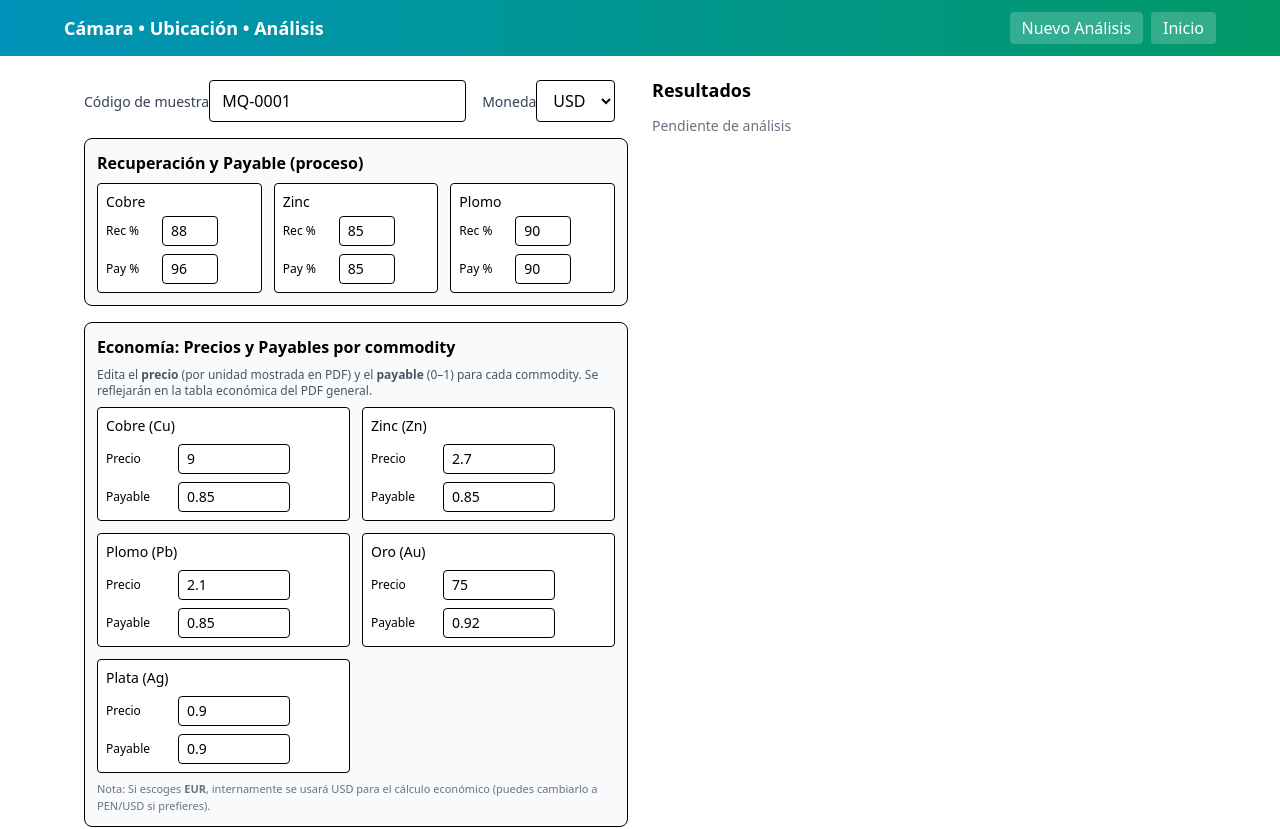
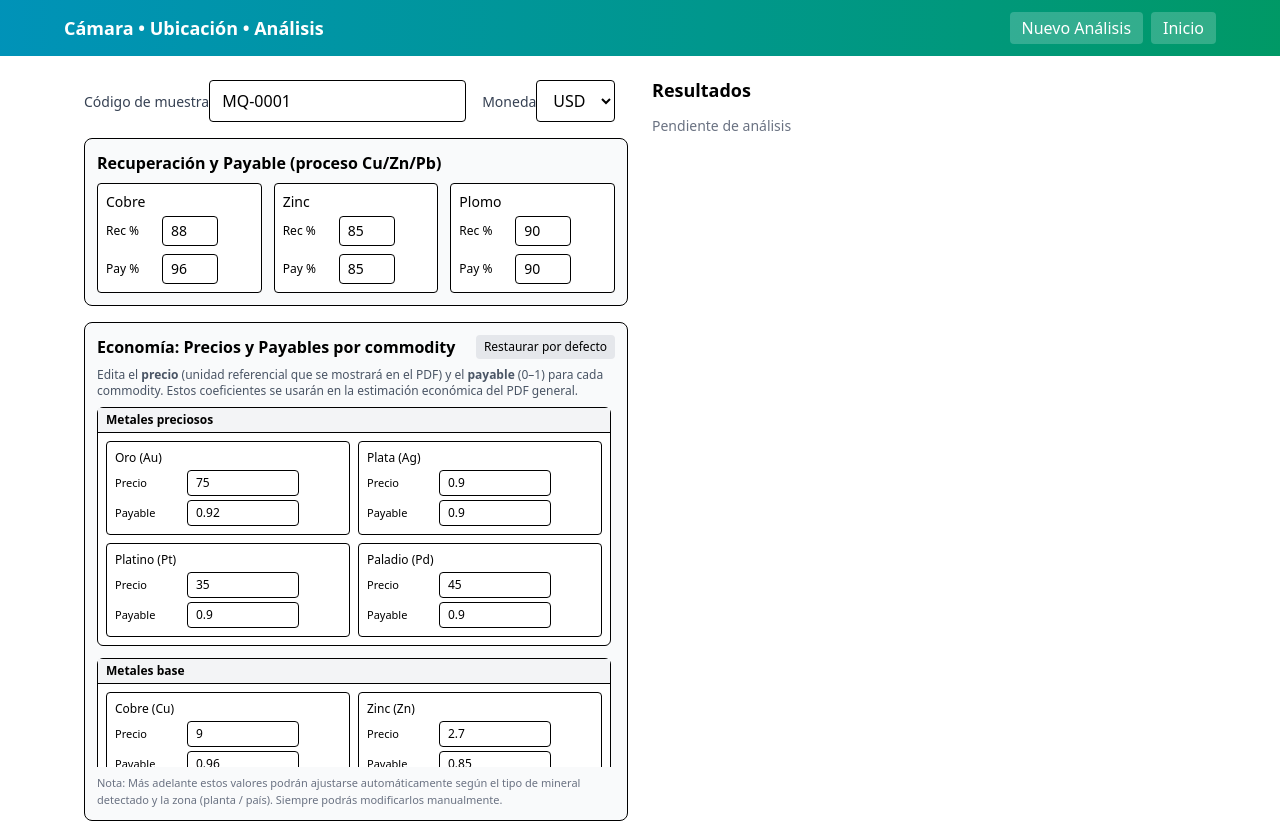
Before and after one commit to walterseb2021-code/minquant_wsca_app, a Next.js app: page /analisis in a window 1280 px wide. Shown: the top 829 px of the page. Built offline with nearby package versions, Linux system fonts and the light colour scheme.

Commit message:
feat: ampliar panel económico a 20 commodities y botón de restaurar valores

```diff
--- a/app/analisis/page.tsx
+++ b/app/analisis/page.tsx
@@ -64,6 +64,7 @@ type MineralInfoWeb = {
   fuentes?: { title: string; url: string }[];
 };
 
+// Mapa sencillo para la ficha individual (por nombre de mineral)
 const PRICE_MAP_USD: Record<string, number> = {
   Oro: 80000,
   Plata: 900,
@@ -75,6 +76,128 @@ const PRICE_MAP_USD: Record<string, number> = {
   Feldespato: 30.2,
 };
 
+/* ======== Configuración de 20 commodities (económico) ======== */
+
+type CommodityCode =
+  | "Au"
+  | "Ag"
+  | "Pt"
+  | "Pd"
+  | "Cu"
+  | "Zn"
+  | "Pb"
+  | "Sn"
+  | "Ni"
+  | "Mo"
+  | "Sb"
+  | "Co"
+  | "V"
+  | "Ti"
+  | "W"
+  | "Li"
+  | "Fe"
+  | "Al"
+  | "Mn"
+  | "REE";
+
+type CommodityConfig = {
+  code: CommodityCode;
+  label: string;
+  group: "Metales preciosos" | "Metales base" | "Críticos / Menores" | "Industriales / Energéticos" | "Tierras raras";
+};
+
+const COMMODITY_CONFIG: CommodityConfig[] = [
+  // Metales preciosos
+  { code: "Au", label: "Oro (Au)", group: "Metales preciosos" },
+  { code: "Ag", label: "Plata (Ag)", group: "Metales preciosos" },
+  { code: "Pt", label: "Platino (Pt)", group: "Metales preciosos" },
+  { code: "Pd", label: "Paladio (Pd)", group: "Metales preciosos" },
+
+  // Metales base
+  { code: "Cu", label: "Cobre (Cu)", group: "Metales base" },
+  { code: "Zn", label: "Zinc (Zn)", group: "Metales base" },
+  { code: "Pb", label: "Plomo (Pb)", group: "Metales base" },
+  { code: "Sn", label: "Estaño (Sn)", group: "Metales base" },
+  { code: "Ni", label: "Níquel (Ni)", group: "Metales base" },
+  { code: "Mo", label: "Molibdeno (Mo)", group: "Metales base" },
+
+  // Críticos / menores
+  { code: "Sb", label: "Antimonio (Sb)", group: "Críticos / Menores" },
+  { code: "Co", label: "Cobalto (Co)", group: "Críticos / Menores" },
+  { code: "V", label: "Vanadio (V)", group: "Críticos / Menores" },
+  { code: "Ti", label: "Titanio (Ti)", group: "Críticos / Menores" },
+  { code: "W", label: "Tungsteno (W)", group: "Críticos / Menores" },
+
+  // Industriales / energéticos
+  { code: "Li", label: "Litio (Li)", group: "Industriales / Energéticos" },
+  { code: "Fe", label: "Hierro (Fe)", group: "Industriales / Energéticos" },
+  { code: "Al", label: "Bauxita / Aluminio (Al)", group: "Industriales / Energéticos" },
+  { code: "Mn", label: "Manganeso (Mn)", group: "Industriales / Energéticos" },
+
+  // Tierras raras
+  { code: "REE", label: "Tierras raras (REE)", group: "Tierras raras" },
+];
+
+// Valores por defecto (estimaciones referenciales, el usuario puede cambiarlos)
+const DEFAULT_PRICES: Record<CommodityCode, number> = {
+  Au: 75.0, // p.ej. USD/gramo equivalente (referencial)
+  Ag: 0.9,
+  Pt: 35.0,
+  Pd: 45.0,
+
+  Cu: 9.0,
+  Zn: 2.7,
+  Pb: 2.1,
+  Sn: 28.0,
+  Ni: 18.0,
+  Mo: 20.0,
+
+  Sb: 10.0,
+  Co: 40.0,
+  V: 15.0,
+  Ti: 5.0,
+  W: 32.0,
+
+  Li: 25.0,
+  Fe: 0.15,
+  Al: 2.0,
+  Mn: 3.0,
+
+  REE: 60.0,
+};
+
+const DEFAULT_PAYABLES: Record<CommodityCode, number> = {
+  // Metales preciosos
+  Au: 0.92,
+  Ag: 0.9,
+  Pt: 0.9,
+  Pd: 0.9,
+
+  // Metales base
+  Cu: 0.96,
+  Zn: 0.85,
+  Pb: 0.9,
+  Sn: 0.95,
+  Ni: 0.95,
+  Mo: 0.97,
+
+  // Críticos / menores
+  Sb: 0.9,
+  Co: 0.9,
+  V: 0.88,
+  Ti: 0.85,
+  W: 0.95,
+
+  // Industriales / energéticos
+  Li: 0.85,
+  Fe: 0.98,
+  Al: 0.9,
+  Mn: 0.9,
+
+  // Tierras raras
+  REE: 0.9,
+};
+
 /* ===================== Interpretación en cliente (fallback) ===================== */
 type Interpretation = { geology: string; economics: string; caveats: string };
 
@@ -83,7 +206,8 @@ function buildInterpretationClient(results: MineralResult[]): Interpretation {
     return {
       geology: "—",
       economics: "—",
-      caveats: "• Estimación preliminar • Confirmar con laboratorio (Au/Ag por fuego/AA; Cu/Pb/Zn por ICP/AA).",
+      caveats:
+        "• Estimación preliminar • Confirmar con laboratorio (Au/Ag por fuego/AA; Cu/Pb/Zn por ICP/AA).",
     };
   }
 
@@ -141,28 +265,16 @@ export default function AnalisisPage() {
   const [sampleCode, setSampleCode] = React.useState<string>(fmtCode(1));
   const [currency, setCurrency] = React.useState<CurrencyCode>("USD");
 
-  // Ajustes de recuperaciones/payables (por proceso)
+  // Ajustes de recuperaciones/payables por proceso (de momento Cu/Zn/Pb; luego podemos extender)
   const [adj, setAdj] = React.useState<CommodityAdjustments>({
     Cobre: { recovery: 0.88, payable: 0.96 },
     Zinc: { recovery: 0.85, payable: 0.85 },
     Plomo: { recovery: 0.9, payable: 0.9 },
   });
 
-  // Precios y payables por commodity (para PDF Económico)
-  const [prices, setPrices] = React.useState<Record<"Cu" | "Zn" | "Pb" | "Au" | "Ag", number>>({
-    Cu: 9.0,
-    Zn: 2.7,
-    Pb: 2.1,
-    Au: 75.0,
-    Ag: 0.9,
-  });
-  const [payables, setPayables] = React.useState<Record<"Cu" | "Zn" | "Pb" | "Au" | "Ag", number>>({
-    Cu: 0.85,
-    Zn: 0.85,
-    Pb: 0.85,
-    Au: 0.92,
-    Ag: 0.9,
-  });
+  // Precios y payables por commodity (para PDF económico) — ahora 20 commodities
+  const [prices, setPrices] = React.useState<Record<CommodityCode, number>>(DEFAULT_PRICES);
+  const [payables, setPayables] = React.useState<Record<CommodityCode, number>>(DEFAULT_PAYABLES);
 
   // ======= PERSISTENCIA EN LOCALSTORAGE (solo preferencias) =======
   React.useEffect(() => {
@@ -171,10 +283,23 @@ export default function AnalisisPage() {
       const p = localStorage.getItem("mq_prices");
       const pa = localStorage.getItem("mq_payables");
       const adjStr = localStorage.getItem("mq_process_adj");
+
       if (c) setCurrency(c as any);
-      if (p) setPrices((prev) => ({ ...prev, ...JSON.parse(p) }));
-      if (pa) setPayables((prev) => ({ ...prev, ...JSON.parse(pa) }));
-      if (adjStr) setAdj((prev) => ({ ...prev, ...JSON.parse(adjStr) }));
+
+      if (p) {
+        const parsed = JSON.parse(p) as Partial<Record<CommodityCode, number>>;
+        setPrices((prev) => ({ ...prev, ...parsed }));
+      }
+
+      if (pa) {
+        const parsed = JSON.parse(pa) as Partial<Record<CommodityCode, number>>;
+        setPayables((prev) => ({ ...prev, ...parsed }));
+      }
+
+      if (adjStr) {
+        // Se mantiene la estructura anterior, pero el usuario puede editarla en la UI de procesos
+        setAdj((prev) => ({ ...prev, ...JSON.parse(adjStr) }));
+      }
     } catch {
       // ignore
     }
@@ -237,7 +362,7 @@ export default function AnalisisPage() {
     return () => clearTimeout(t);
   }, [toast]);
 
-  // Handlers de UI
+  // Handlers de UI (proceso Cu/Zn/Pb)
   const setNum = (metal: "Cobre" | "Zinc" | "Plomo", field: "recovery" | "payable", val: string) => {
     const pct = Math.max(0, Math.min(100, Number(val)));
     setAdj((prev) => ({
@@ -269,7 +394,9 @@ export default function AnalisisPage() {
 
       for (const p of subset) {
         const blob = await resizeImageFile(p.file, 1280, 0.7);
-        const name = (p.file.name || "foto.jpg").replace(/\.(png|jpg|jpeg|webp)$/i, "") + "_cmp.jpg";
+        const name = (p.file.name || "foto.jpg")
+          .replace(/\.(png|jpg|jpeg|webp)$/i, "")
+          .concat("_cmp.jpg");
         form.append("images", new File([blob], name, { type: "image/jpeg" }));
       }
 
@@ -300,7 +427,7 @@ export default function AnalisisPage() {
       setLoadingNearby(true);
       setErrorNearby(null);
       setNearbyItems([]);
-      // 1) detectar país (API espera lat & lng)
+
       const ctxResp = await fetch(
         `/api/geocontext?lat=${encodeURIComponent(lat)}&lng=${encodeURIComponent(lon)}`
       );
@@ -312,7 +439,6 @@ export default function AnalisisPage() {
         (ctxJson?.code === "PE" ? "Perú" : ctxJson?.code) ||
         "Global";
 
-      // 2) pedir fuentes para el país detectado
       const srcResp = await fetch(`/api/geosources?country=${encodeURIComponent(countryName)}`);
       const srcJson = await srcResp.json();
       if (!srcResp.ok) {
@@ -329,7 +455,6 @@ export default function AnalisisPage() {
         setToast(`Fuentes encontradas: ${sources.map((s: any) => s.name).slice(0, 3).join(", ")}`);
       }
 
-      // 3) Intentar leer `items` si el backend los retorna
       const items = Array.isArray(srcJson.items) ? (srcJson.items as GeoSourceItem[]) : [];
       setNearbyItems(items);
 
@@ -393,7 +518,7 @@ export default function AnalisisPage() {
         econ: econOverrides,
         nearbySources: nearbySelected || [],
         processAdj: safeAdj,
-        images: imagesDataURL, // reservado para integrar miniaturas en PDF si buildReportPdfPlus lo soporta
+        images: imagesDataURL,
       };
 
       const doc = await (buildReportPdfPlus as any)({
@@ -481,6 +606,16 @@ export default function AnalisisPage() {
   const extra = Math.max(0, photos.length - 6);
   const fmt = (v: any) => (v == null ? "—" : v);
 
+  // Agrupamos commodities por grupo para la UI
+  const groupedCommodities = React.useMemo(() => {
+    const groups: Record<string, CommodityConfig[]> = {};
+    for (const c of COMMODITY_CONFIG) {
+      if (!groups[c.group]) groups[c.group] = [];
+      groups[c.group].push(c);
+    }
+    return groups;
+  }, []);
+
   return (
     <main className="min-h-screen">
       <header className="w-full py-3 px-5 bg-gradient-to-r from-cyan-600 to-emerald-600 text-white">
@@ -528,7 +663,7 @@ export default function AnalisisPage() {
 
           {/* Recuperación/Payable por proceso */}
           <div className="border rounded-lg p-3 bg-gray-50 mb-4">
-            <div className="font-semibold mb-2">Recuperación y Payable (proceso)</div>
+            <div className="font-semibold mb-2">Recuperación y Payable (proceso Cu/Zn/Pb)</div>
             <div className="grid grid-cols-1 sm:grid-cols-3 gap-3">
               {(["Cobre", "Zinc", "Plomo"] as const).map((metal) => (
                 <div key={metal} className="border rounded p-2 bg-white">
@@ -562,62 +697,81 @@ export default function AnalisisPage() {
             </div>
           </div>
 
-          {/* Precios y Payables por commodity */}
+          {/* Precios y Payables por commodity (20 commodities) */}
           <div className="border rounded-lg p-3 bg-gray-50 mb-4">
-            <div className="font-semibold mb-2">Economía: Precios y Payables por commodity</div>
+            <div className="flex items-center justify-between mb-2">
+              <div className="font-semibold">Economía: Precios y Payables por commodity</div>
+              <button
+                type="button"
+                onClick={() => {
+                  setPrices(DEFAULT_PRICES);
+                  setPayables(DEFAULT_PAYABLES);
+                  setToast("Valores económicos restaurados por defecto.");
+                }}
+                className="text-xs px-2 py-1 rounded bg-gray-200 hover:bg-gray-300"
+              >
+                Restaurar por defecto
+              </button>
+            </div>
             <p className="text-xs text-gray-600 mb-2">
-              Edita el <b>precio</b> (por unidad mostrada en PDF) y el <b>payable</b> (0–1) para cada
-              commodity. Se reflejarán en la tabla económica del PDF general.
+              Edita el <b>precio</b> (unidad referencial que se mostrará en el PDF) y el <b>payable</b> (0–1)
+              para cada commodity. Estos coeficientes se usarán en la estimación económica del PDF general.
             </p>
-            <div className="grid grid-cols-1 sm:grid-cols-2 gap-3">
-              {(["Cu", "Zn", "Pb", "Au", "Ag"] as const).map((code) => (
-                <div key={code} className="border rounded p-2 bg-white">
-                  <div className="text-sm font-medium mb-2">
-                    {
-                      {
-                        Cu: "Cobre (Cu)",
-                        Zn: "Zinc (Zn)",
-                        Pb: "Plomo (Pb)",
-                        Au: "Oro (Au)",
-                        Ag: "Plata (Ag)",
-                      }[code]
-                    }
+
+            <div className="space-y-3 max-h-[360px] overflow-y-auto pr-1">
+              {Object.entries(groupedCommodities).map(([groupName, items]) => (
+                <div key={groupName} className="border rounded-md bg-white">
+                  <div className="px-2 py-1 border-b text-xs font-semibold bg-gray-100">
+                    {groupName}
                   </div>
+                  <div className="p-2 grid grid-cols-1 sm:grid-cols-2 gap-2">
+                    {items.map((cfg) => (
+                      <div key={cfg.code} className="border rounded p-2 bg-white">
+                        <div className="text-xs font-medium mb-1">{cfg.label}</div>
                         <div className="flex items-center gap-2">
-                    <label className="text-xs w-16">Precio</label>
+                          <label className="text-[11px] w-16">Precio</label>
                           <input
                             type="number"
                             step="0.01"
-                      className="border rounded px-2 py-1 w-28 text-sm"
-                      value={String(prices[code])}
-                      onChange={(e) => setPrices((p) => ({ ...p, [code]: Number(e.target.value || 0) }))}
+                            className="border rounded px-2 py-1 w-28 text-xs"
+                            value={String(prices[cfg.code])}
+                            onChange={(e) =>
+                              setPrices((p) => ({
+                                ...p,
+                                [cfg.code]: Number(e.target.value || 0),
+                              }))
+                            }
                             placeholder="Precio"
-                      title={`Precio para ${code}`}
+                            title={`Precio para ${cfg.label}`}
                           />
                         </div>
-                  <div className="flex items-center gap-2 mt-2">
-                    <label className="text-xs w-16">Payable</label>
+                        <div className="flex items-center gap-2 mt-1">
+                          <label className="text-[11px] w-16">Payable</label>
                           <input
                             type="number"
                             step="0.01"
                             min="0"
                             max="1"
-                      className="border rounded px-2 py-1 w-28 text-sm"
-                      value={String(payables[code])}
+                            className="border rounded px-2 py-1 w-28 text-xs"
+                            value={String(payables[cfg.code])}
                             onChange={(e) => {
                               const v = Math.max(0, Math.min(1, Number(e.target.value || 0)));
-                        setPayables((p) => ({ ...p, [code]: v }));
+                              setPayables((p) => ({ ...p, [cfg.code]: v }));
                             }}
                             placeholder="0–1"
-                      title={`Payable para ${code}`}
+                            title={`Payable para ${cfg.label}`}
                           />
                         </div>
                       </div>
                     ))}
                   </div>
+                </div>
+              ))}
+            </div>
+
             <p className="text-[11px] text-gray-500 mt-2">
-              Nota: Si escoges <b>EUR</b>, internamente se usará USD para el cálculo económico (puedes
-              cambiarlo a PEN/USD si prefieres).
+              Nota: Más adelante estos valores podrán ajustarse automáticamente según el tipo de mineral
+              detectado y la zona (planta / país). Siempre podrás modificarlos manualmente.
             </p>
           </div>
 
```
Lines whose indentation alone changed are shown as unchanged.
